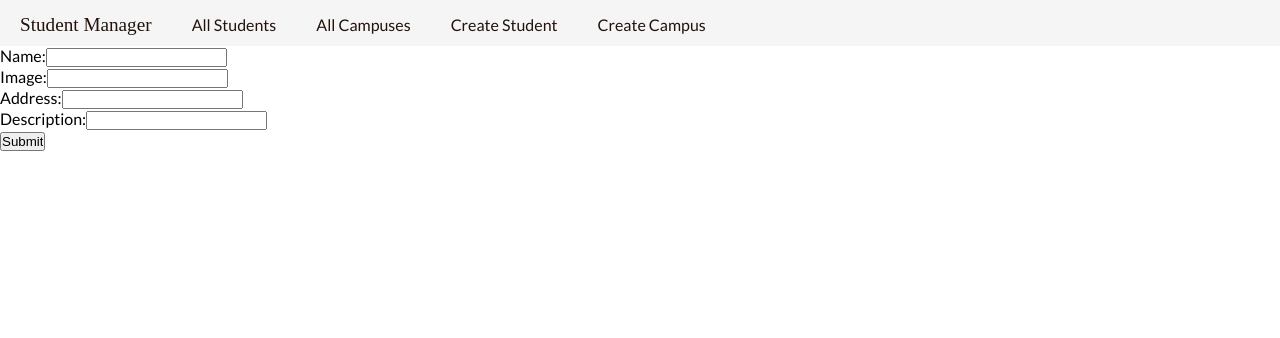
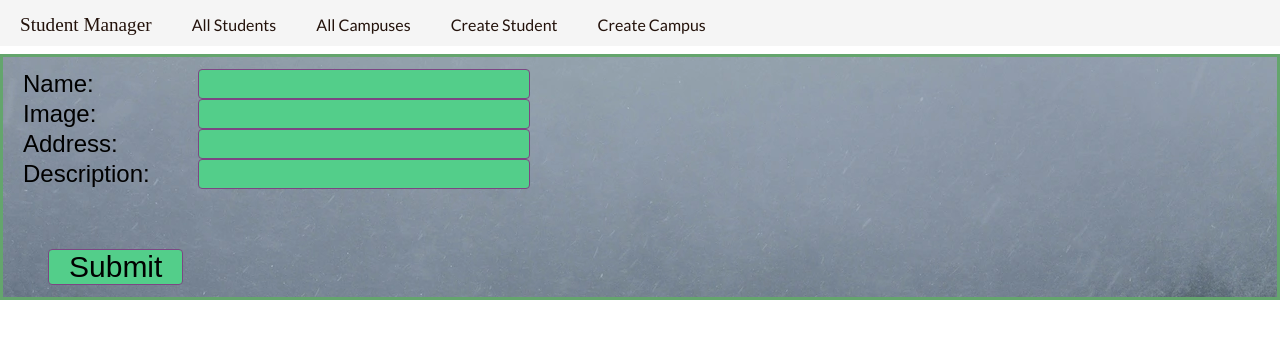
Before and after one commit to jahedev/student-manager, a React (Create React App) app: page /createCampus in a window 1280 px wide. Shown: the top 338 px of the page. Built offline with nearby package versions, Linux system fonts and the light colour scheme; a web font is replaced by a local one.

Commit message:
Create Student section has got $tyle.

```diff
--- a/src/components/CreateCampus.js
+++ b/src/components/CreateCampus.js
@@ -53,48 +53,49 @@ class CreateCampus extends Component {
           <div>
             <label>
               Name:
+            </label>
               <input
                 type="text"
                 name="campusname"
                 onChange={(e) => this.handleChange(e)}
               />
-            </label>
           </div>
 
           <div>
             <label>
               Image:
+            </label>
               <input
                 type="text"
                 name="image"
                 onChange={(e) => this.handleChange(e)}
               />
-            </label>
           </div>
 
           <div>
             <label>
               Address:
+            </label>
               <input
                 type="text"
                 name="address"
                 onChange={(e) => this.handleChange(e)}
               />
-            </label>
           </div>
 
           <div>
             <label>
               Description:
+            </label>
               <input
                 type="text"
                 name="description"
                 onChange={(e) => this.handleChange(e)}
               />
-            </label>
+
 
             <div>
-              <input type="submit" value="Submit" />
+              <input className="submit" type="submit" value="Submit" />
             </div>
           </div>
         </form>
--- a/src/components/CreateStudent.js
+++ b/src/components/CreateStudent.js
@@ -1,21 +1,39 @@
-import React, { Component } from 'react'
+import React, { Component } from "react"
 
-import { Link, Redirect } from 'react-router-dom'
+import { Link, Redirect } from "react-router-dom"
 
-import { createStudent, getCampusById, getStudentById } from '../redux/reducers'
-import { connect } from 'react-redux'
+import {
+  createStudent,
+  getCampusById,
+  getStudentById,
+  getAllCampuses,
+} from "../redux/reducers"
+import { connect } from "react-redux"
 
 class CreateStudent extends Component {
   state = {
     redirect: false,
     studentInfo: {
-      first: '',
-      last: '',
-      email: '',
-      image: '',
+      first: "",
+      last: "",
+      email: "",
+      image: "",
       gpa: null,
       CampusId: null,
     },
+  }
+
+  componentDidMount = async () => {
+    await this.props.getAllCampuses()
+  }
+
+  handleSelectChange = (e) => {
+    this.setState({
+      studentInfo: {
+        ...this.state.studentInfo,
+        CampusId: e.target.value,
+      },
+    })
   }
 
   handleChange = (e) => {
@@ -28,12 +46,12 @@ class CreateStudent extends Component {
   }
 
   handleSubmit = (e) => {
-    console.log('CAMPUS ID IN SUBMIT FUNCT:', this.state.CampusId)
+    console.log("CAMPUS ID IN SUBMIT FUNCT:", this.state.CampusId)
     e.preventDefault()
     const { first, last, email, image, gpa, CampusId } = this.state.studentInfo
     if (!first || !last || !email || !image || !gpa) {
       console.warn(
-        'Please enter a value for all required (*) fields: studentname, email, image, gpa'
+        "Please enter a value for all required (*) fields: studentname, email, image, gpa"
       )
       return
     }
@@ -68,8 +86,8 @@ class CreateStudent extends Component {
             <label>
               First:
               <input
-                type='text'
-                name='first'
+                type="text"
+                name="first"
                 onChange={(e) => this.handleChange(e)}
               />
             </label>
@@ -79,8 +97,8 @@ class CreateStudent extends Component {
             <label>
               Last:
               <input
-                type='text'
-                name='last'
+                type="text"
+                name="last"
                 onChange={(e) => this.handleChange(e)}
               />
             </label>
@@ -90,8 +108,8 @@ class CreateStudent extends Component {
             <label>
               Email:
               <input
-                type='email'
-                name='email'
+                type="email"
+                name="email"
                 onChange={(e) => this.handleChange(e)}
               />
             </label>
@@ -101,8 +119,8 @@ class CreateStudent extends Component {
             <label>
               Image:
               <input
-                type='text'
-                name='image'
+                type="text"
+                name="image"
                 onChange={(e) => this.handleChange(e)}
               />
             </label>
@@ -112,27 +130,34 @@ class CreateStudent extends Component {
             <label>
               GPA:
               <input
-                type='number'
-                step='0.01'
-                name='gpa'
+                type="number"
+                step="0.01"
+                name="gpa"
                 onChange={(e) => this.handleChange(e)}
               />
             </label>
           </div>
 
           <div>
-            <label>
-              Campus Id:
-              <input
-                type='number'
-                name='CampusId'
-                onChange={(e) => this.handleChange(e)}
-              />
-            </label>
+            <select
+              name="campusSelect"
+              onChange={(e) => this.handleSelectChange(e)}
+            >
+              <option value="">--Select a campus--</option>
+              {this.props.campuses !== undefined ? (
+                this.props.campuses.map((campus, index) => (
+                  <option key={index} value={campus.id}>
+                    {campus.campusname}
+                  </option>
+                ))
+              ) : (
+                <span />
+              )}
+            </select>
           </div>
 
           <div>
-            <input type='submit' value='Submit' />
+            <input type="submit" value="Submit" />
           </div>
         </form>
       </div>
@@ -145,6 +170,7 @@ const mapStateToProps = (state) => {
     student: state.student,
     // needed for redirect, set to created student's campus on creation
     campus: state.campus,
+    campuses: state.campuses,
   }
 }
 
@@ -154,6 +180,7 @@ const mapDispatchToProps = (dispatch) => {
     getStudentById: (searchStudentId) =>
       dispatch(getStudentById(searchStudentId)),
     getCampusById: (searchCampusId) => dispatch(getCampusById(searchCampusId)),
+    getAllCampuses: () => dispatch(getAllCampuses()),
   }
 }
 
--- a/src/components/Homepage.js
+++ b/src/components/Homepage.js
@@ -6,9 +6,7 @@ class Homepage extends Component {
   render() {
     return (
       <div className="container">
-        {/* <Navbar /> */}
-        {/* <h1>homepage</h1> */}
-        <div className="bg-whole"></div>
+        <div className="bg-whole"></div> {/* <- bkg img on homepage */}
       </div>
     )
   }
--- a/src/css/basestyle.css
+++ b/src/css/basestyle.css
@@ -69,5 +69,44 @@ a {
 }
 
 .createCampusForm{
+  width: 100%;
+  padding: 12px 20px;
+  margin: 8px 0;
+  box-sizing: border-box;
+  display: inline-block;
+  border:3px solid rgb(100, 165, 109);
+  background-image: url(../images/formbackground.webp);
+}
 
+input{
+  font: 24px bold;
+  font-family: Arial, Helvetica, sans-serif;
+  margin-left: 25px;
+  padding-left: 20px;
+  border: 1px solid rgb(124, 70, 131);
+  border-radius: 4px;
+  background-color: #53ce8a;
 }
+input:hover{
+  background-color: #33a3e9;
+}
+.submit{
+  font: 30px bold;
+  margin-top: 60px;
+  font-family: Arial, Helvetica, sans-serif;
+  padding-right: 20px;
+}
+label{
+  font: 24px bold;
+  font-family: Arial, Helvetica, sans-serif;
+  min-width: 150px;
+  display:inline-block;
+}
+
+.submit:hover{
+  background-color: #33a3e9;
+}
+
+.submit:active{
+  background-color: rgb(124, 70, 131);
+}
```
Also changed, not shown: src/images/formbackground.webp (added), 1 other file (tests, documents, lock files or other folders).
